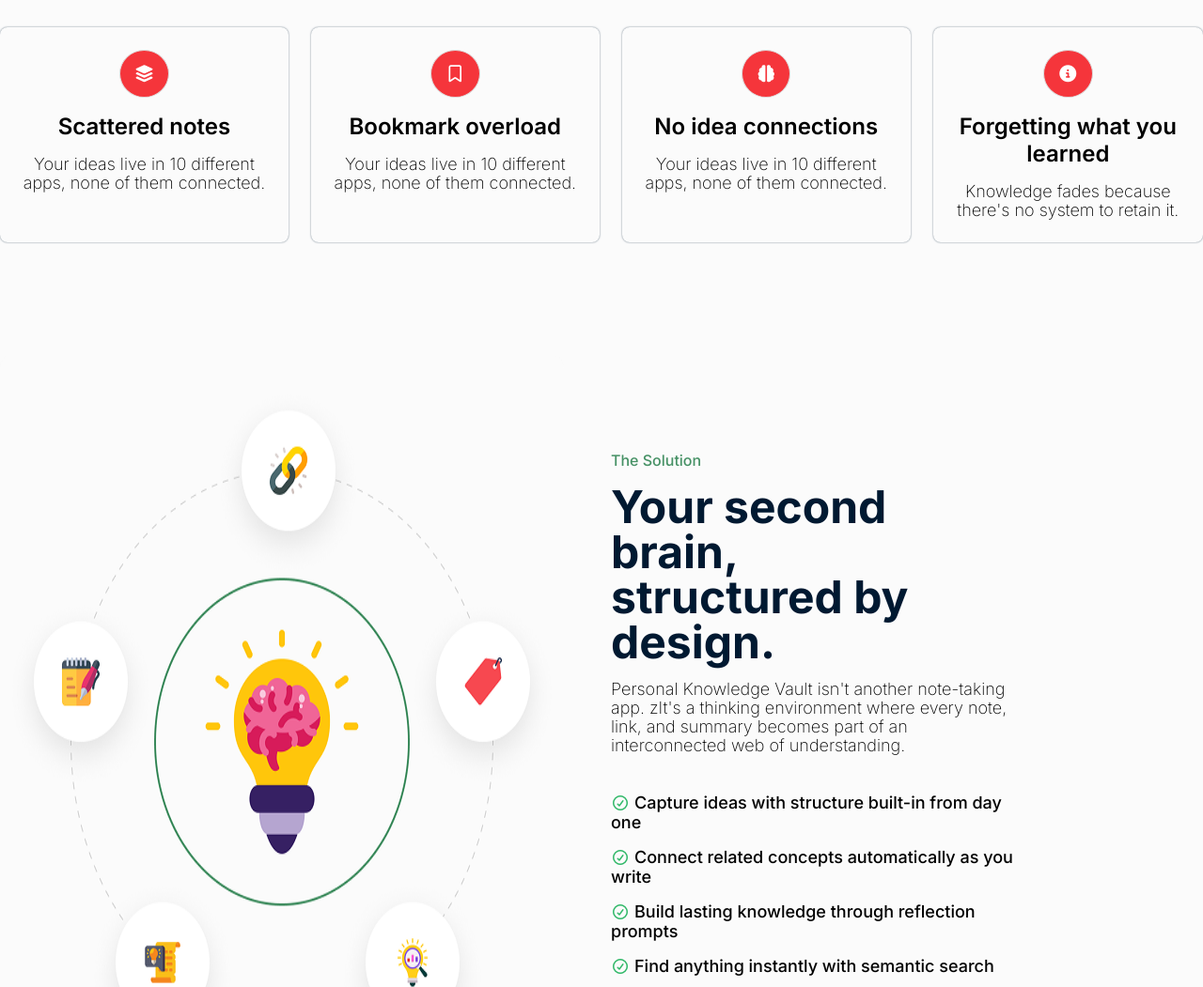
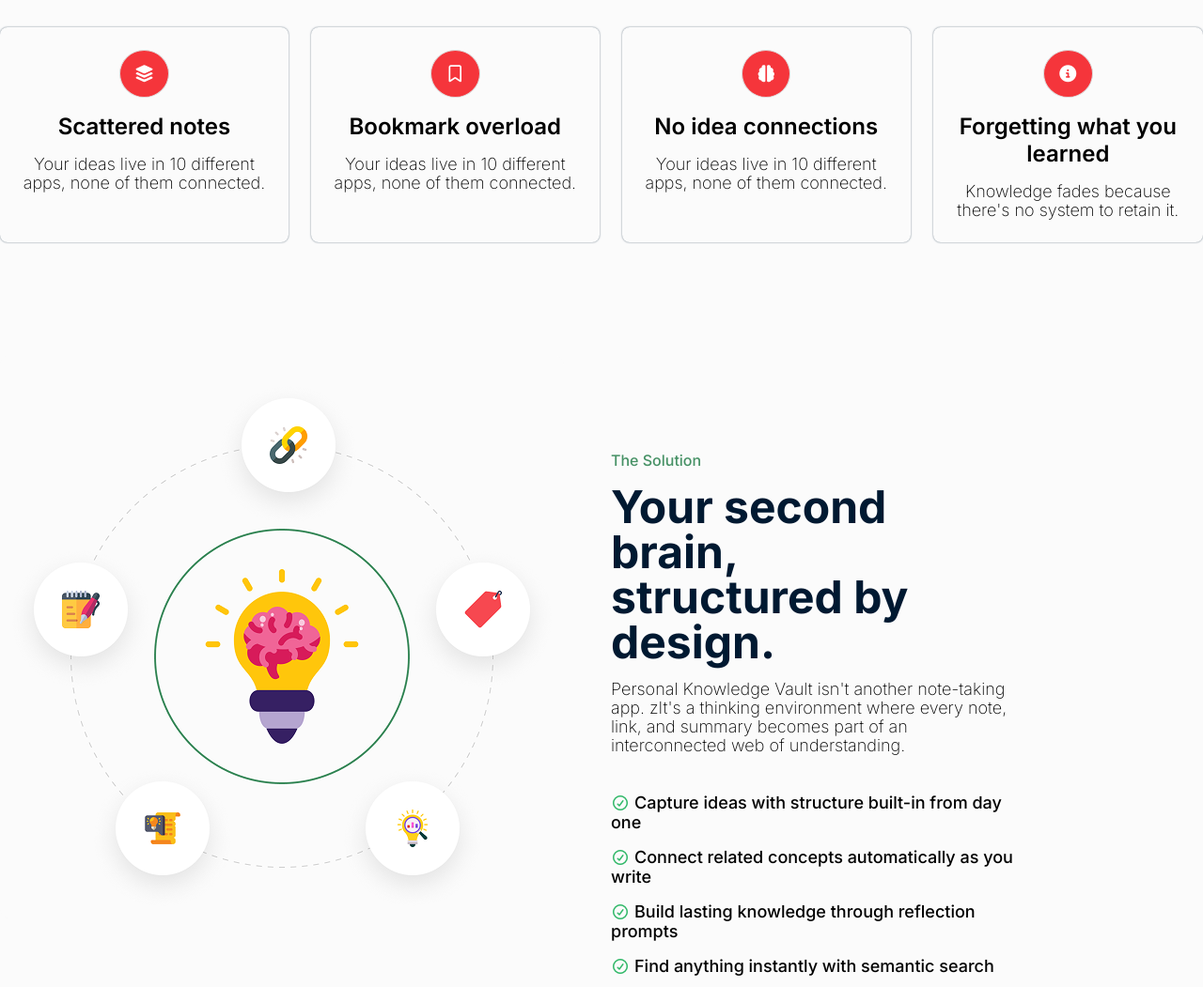
Before and after one commit to arjunroyur449/programing-Hello-First-Assignment, a plain HTML site: page index.html in a window 1280 px wide. Shown: the part 1110-2161 px from the top of the page at 94% size. Drawn offline with Linux system fonts and the light colour scheme.

Commit message:
Style.css update

```diff
--- a/style.css
+++ b/style.css
@@ -158,7 +158,7 @@ p {
   display: flex;
   gap: 50px;
 }
-..brain_disign img {
+.brain_disign img {
   height: 600px;
   width: 600px;
 }
```
